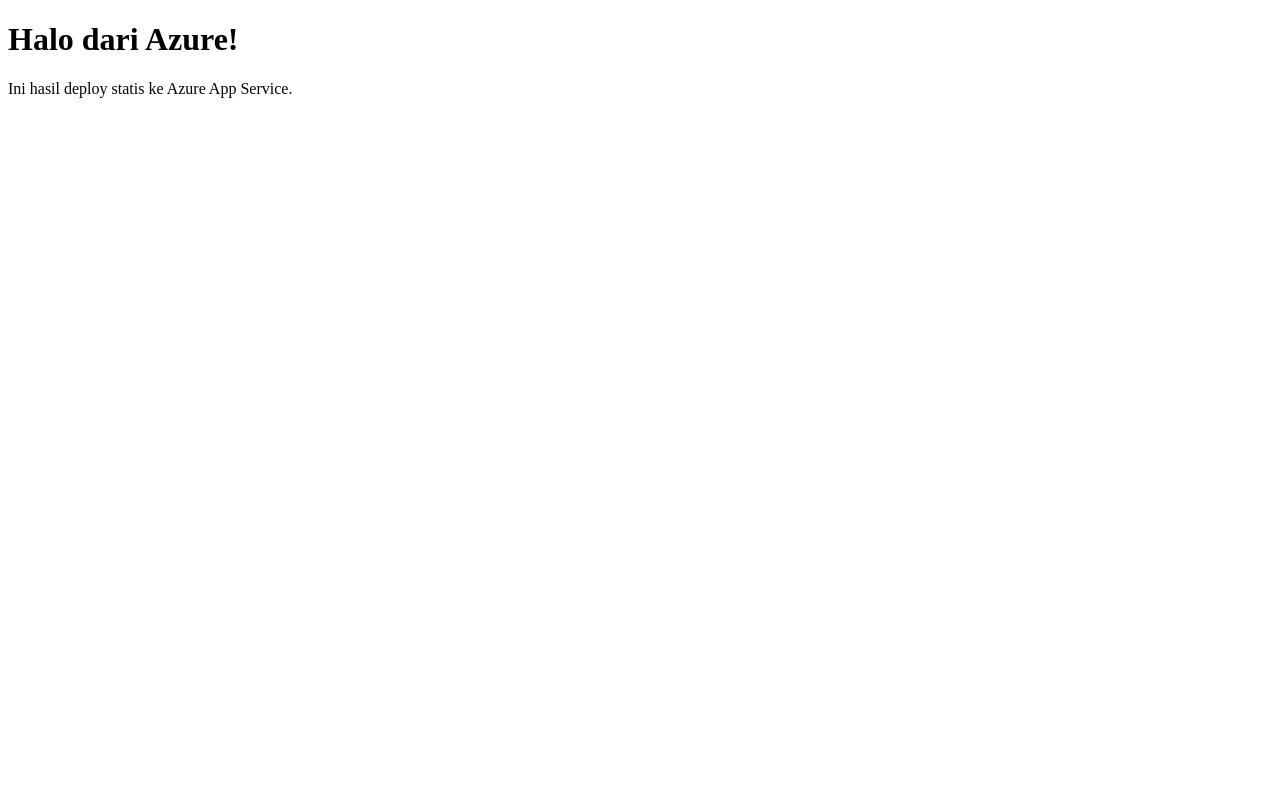
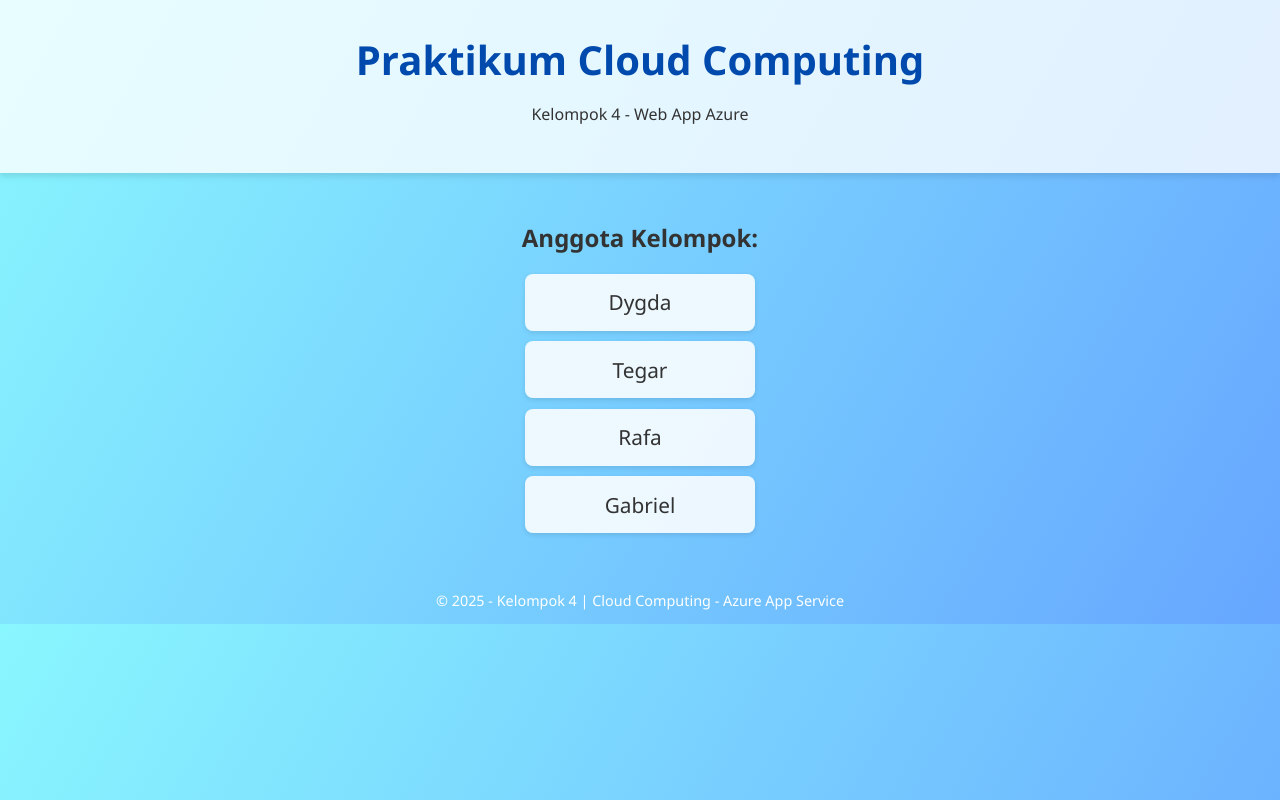
Before and after one commit to Nocturneeee/webpraktikum4, a plain HTML site: page index.html in a window 1280 px wide. Drawn offline with Linux system fonts and the light colour scheme.

Commit message:
Add files via upload

```diff
--- a/index.html
+++ b/index.html
@@ -1,11 +1,66 @@
-<!-- index.html -->
 <!DOCTYPE html>
-<html>
-  <head>
-    <title>Web Praktikum 4</title>
-  </head>
-  <body>
-    <h1>Halo dari Azure!</h1>
-    <p>Ini hasil deploy statis ke Azure App Service.</p>
-  </body>
+<html lang="en">
+<head>
+    <meta charset="UTF-8">
+    <title>Kelompok Web Praktikum</title>
+    <style>
+        body {
+            font-family: 'Segoe UI', sans-serif;
+            background: linear-gradient(120deg, #89f7fe, #66a6ff);
+            margin: 0;
+            padding: 0;
+            color: #333;
+            text-align: center;
+        }
+        header {
+            background-color: #ffffffcc;
+            padding: 2em;
+            box-shadow: 0 4px 6px rgba(0,0,0,0.1);
+        }
+        h1 {
+            margin: 0;
+            font-size: 2.5em;
+            color: #004aad;
+        }
+        section {
+            margin-top: 3em;
+        }
+        ul {
+            list-style: none;
+            padding: 0;
+        }
+        li {
+            font-size: 1.3em;
+            background: #ffffffdd;
+            margin: 0.5em auto;
+            width: 200px;
+            padding: 0.7em;
+            border-radius: 8px;
+            box-shadow: 0 2px 5px rgba(0,0,0,0.1);
+        }
+        footer {
+            margin-top: 4em;
+            font-size: 0.9em;
+            color: #fff;
+        }
+    </style>
+</head>
+<body>
+    <header>
+        <h1>Praktikum Cloud Computing</h1>
+        <p>Kelompok 4 - Web App Azure</p>
+    </header>
+    <section>
+        <h2>Anggota Kelompok:</h2>
+        <ul>
+            <li>Dygda</li>
+            <li>Tegar</li>
+            <li>Rafa</li>
+            <li>Gabriel</li>
+        </ul>
+    </section>
+    <footer>
+        <p>&copy; 2025 - Kelompok 4 | Cloud Computing - Azure App Service</p>
+    </footer>
+</body>
 </html>
```
